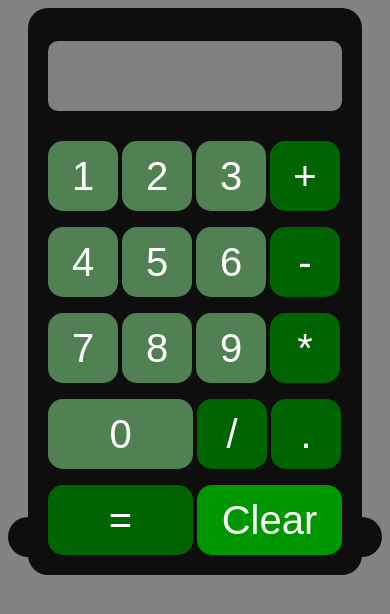
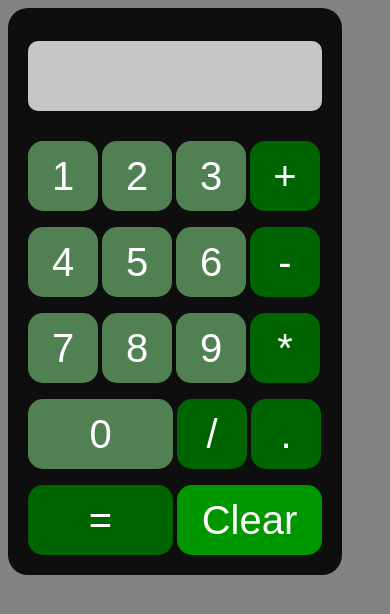
Before and after one commit to sakibmansuri/calc-sakib, a plain HTML site: page index.html in a window 390 px wide. Drawn offline with Linux system fonts and the light colour scheme.

Commit message:
Refactor styles and update background color
Removed media query for small screens and updated background color.

```diff
--- a/index.html
+++ b/index.html
@@ -60,25 +60,18 @@
             width: 145px;
         }
 
-        @media (max-width: 600px) {
-            .whole {
-                display: inline;
-                justify-content: center;
-                align-items: center;
-            }
-        }
     </style>
 </head>
 
 <body>
-    <div class="whole">
+
     <div>
         <p style="width: 290px;
     height: 50px;
     display: flex;
     text-align: right;
     align-items: center;
-    background-color: gray;
+    background-color: rgb(198, 198, 198);
     border-radius: 10px;
     font-size: 30px;
     padding: 10px 2px;" class="js-showcalc">
@@ -149,7 +142,7 @@
         ">Clear</button>
 
     </div>
-    </div>
+
     <script>
         let calc = localStorage.getItem('calc') || '';
 
```
